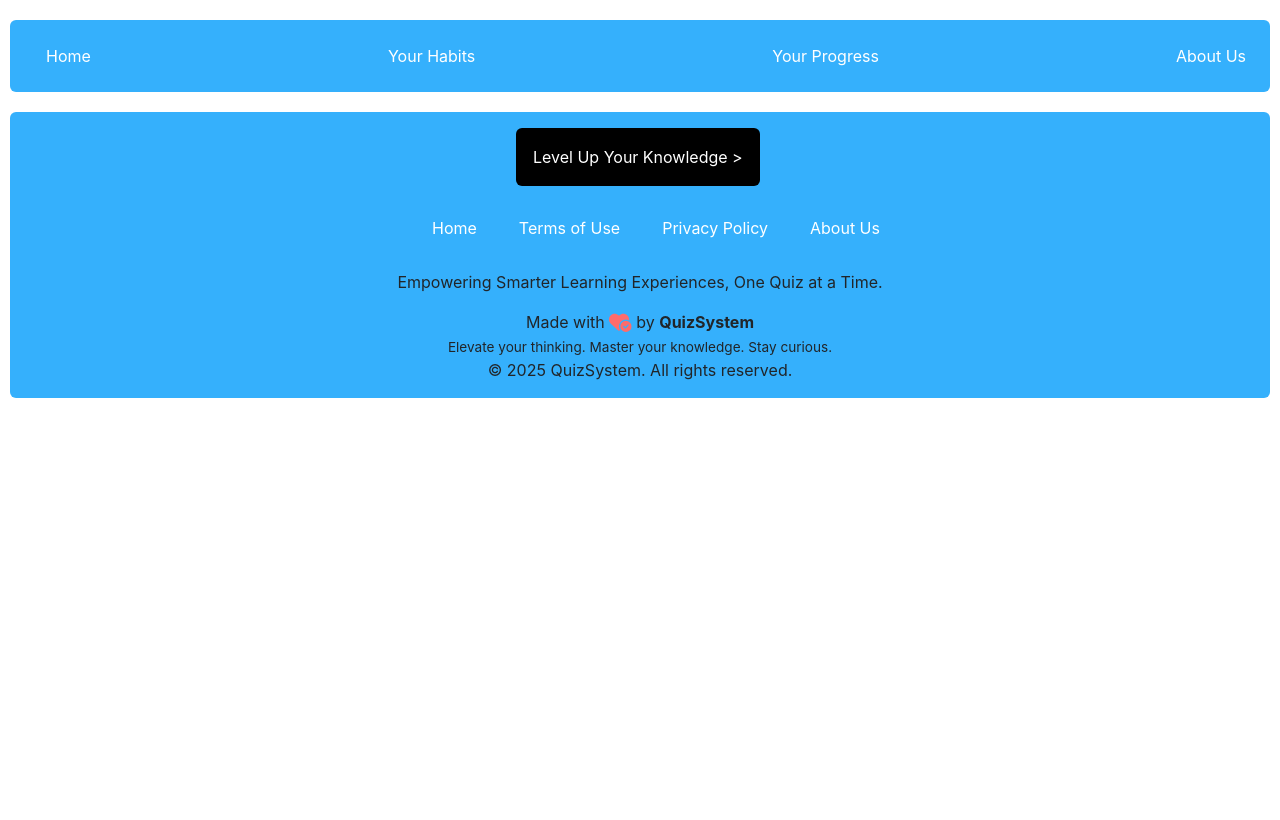
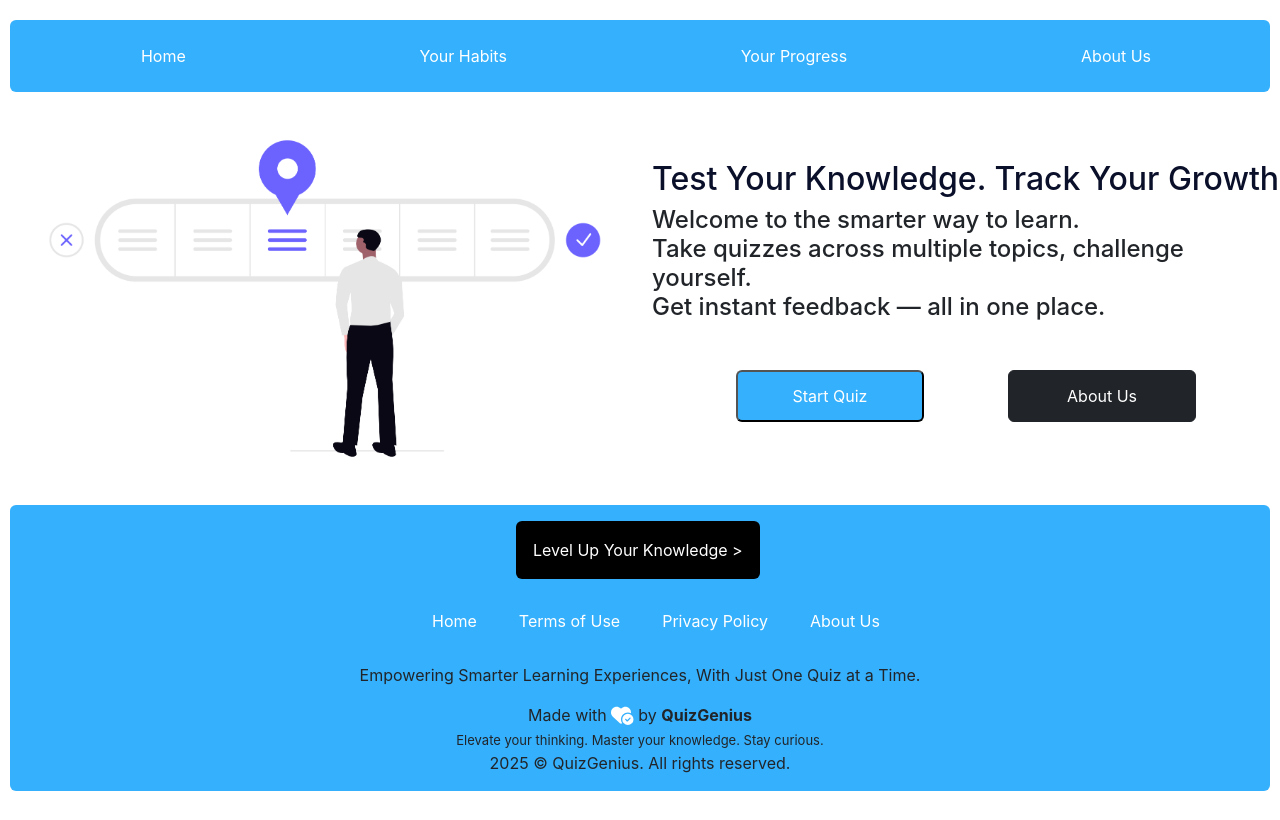
Before and after one commit to vikas-trivedi01/Quiz-system, a React (Vite) app in the folder frontend/: page / in a window 1280 px wide. Built offline with nearby package versions, Linux system fonts and the light colour scheme.

Commit message:
add illustration and small hero section in home page

```diff
--- a/frontend/src/App.jsx
+++ b/frontend/src/App.jsx
@@ -1,12 +1,14 @@
 import './App.css'
 import Navbar from './components/Navbar'
 import Footer from './components/Footer'
+import Home from './components/Home'
 function App() {
 
   return (
     <>
-      <Navbar/>
-      <Footer/>
+      <Navbar />
+      <Home />
+      <Footer />
     </>
   )
 }
--- a/frontend/src/components/Footer.jsx
+++ b/frontend/src/components/Footer.jsx
@@ -1,6 +1,6 @@
-import '../styles/footer.css';
-import { FontAwesomeIcon } from '@fortawesome/react-fontawesome';
-import { faHeartCircleCheck } from '@fortawesome/free-solid-svg-icons';
+import "../styles/footer.css";
+import { FontAwesomeIcon } from "@fortawesome/react-fontawesome";
+import { faHeartCircleCheck } from "@fortawesome/free-solid-svg-icons";
 
 const Footer = () => {
   const currentYear = new Date().getFullYear();
@@ -8,36 +8,45 @@ const Footer = () => {
   return (
     <footer id="footer-container">
       <button className="btn" id="footer-btn">
-        Level Up Your Knowledge {" "} &gt;
+        Level Up Your Knowledge &gt;
       </button>
 
       <ul id="footer-pages-list">
-        <li className="footer-link-container"><a href="#">Home</a></li>
-        <li className="footer-link-container"><a href="#">Terms of Use</a></li>
-        <li className="footer-link-container"><a href="#">Privacy Policy</a></li>
-        <li className="footer-link-container"><a href="#">About Us</a></li>
+        <li className="footer-link-container">
+          <a href="#">Home</a>
+        </li>
+        <li className="footer-link-container">
+          <a href="#">Terms of Use</a>
+        </li>
+        <li className="footer-link-container">
+          <a href="#">Privacy Policy</a>
+        </li>
+        <li className="footer-link-container">
+          <a href="#">About Us</a>
+        </li>
       </ul>
 
-      <p className="footer-subtitle text-center">
-        Empowering Smarter Learning Experiences, One Quiz at a Time.
+      <p className="text-center">
+        Empowering Smarter Learning Experiences, With Just One Quiz at a Time.
       </p>
 
       <div className="text-center footer-container">
         <span>
           Made with{" "}
-            <FontAwesomeIcon icon={faHeartCircleCheck} size="lg" style={{ color: "#ff6b6b" }} />
-            {" "} by <strong>QuizSystem</strong>
+          <FontAwesomeIcon
+            icon={faHeartCircleCheck}
+            size="lg"
+            style={{ color: "#fff" }}
+          />{" "}
+          by <strong>QuizGenius</strong>
           <br />
-            <span style={{ fontSize: "0.85rem" }}>
+          <span style={{ fontSize: "13px" }}>
             Elevate your thinking. Master your knowledge. Stay curious.
           </span>
           <br />
-            <span>
-            &copy;{" "} {currentYear} QuizSystem. All rights reserved.
-            </span>
+          <span> {currentYear} &copy; QuizGenius. All rights reserved.</span>
         </span>
       </div>
-
     </footer>
   );
 };
--- /dev/null
+++ b/frontend/src/components/Home.jsx
@@ -0,0 +1,30 @@
+import progress from "../assets/illustrations/progress.png";
+import "../styles/home.css";
+
+const Home = () => {
+  return (
+    <>
+      <div className="row">
+        <div className="col-6 bg-danger">
+          <img src={progress} alt="Illustration for progress" width={650} />
+        </div>
+        <div className="col-6 mt-5">
+          <h2 id="tag-line">Test Your Knowledge. Track Your Growth</h2>
+          <h4>
+            Welcome to the smarter way to learn. <br /> Take quizzes across multiple
+            topics, challenge yourself. <br /> Get instant feedback — all in one
+            place.
+          </h4>
+          <div id="progress-buttons" className="mt-5">
+            <button id="start-btn">Start Quiz</button>
+            <button className="btn btn-dark" id="about-btn">
+              About Us
+            </button>
+          </div>
+        </div>
+      </div>
+    </>
+  );
+};
+
+export default Home;
--- a/frontend/src/index.css
+++ b/frontend/src/index.css
@@ -1,3 +1,5 @@
+@import "styles/variables.css";
+
 * {
   box-sizing: border-box;
   margin: 0;
--- a/frontend/src/styles/footer.css
+++ b/frontend/src/styles/footer.css
@@ -12,6 +12,10 @@
     padding: 16px;
     margin-left: 490px;
     margin-bottom: 10px;
+}
+
+#footer-btn:hover {
+    background-color: rgba(0, 0, 0, 0.377);
 }
 
 #footer-pages-list {
--- /dev/null
+++ b/frontend/src/styles/home.css
@@ -0,0 +1,25 @@
+@import "variables.css";
+
+#tag-line {
+    color: var(--clr-text);
+}
+
+#progress-buttons {
+    display: flex;
+    justify-content: space-evenly;
+
+}
+
+#start-btn {
+    border-radius: var(--border-radius);
+    background-color: var(--clr-primary);
+    padding: 12px;
+    width: 30%;
+    color: white;
+}
+
+#about-btn {
+    border-radius: var(--border-radius);
+    padding: 12px;
+    width: 30%;
+}
--- a/frontend/src/styles/navbar.css
+++ b/frontend/src/styles/navbar.css
@@ -8,14 +8,13 @@ ul {
 #nav-ul {
   display: flex;
   align-content: center;
-  justify-content: space-between;
+  justify-content: space-around;
   background: var(--clr-primary);
   border-radius: var(--border-radius);
   padding: 8px;
 }
 
 .nav-item {
-  /* padding: 6px; */
   margin-left: 12px;
 }
 
```
Also changed, not shown: frontend/src/assets/illustrations/progress.png (added). Lines whose indentation alone changed are shown as unchanged.
